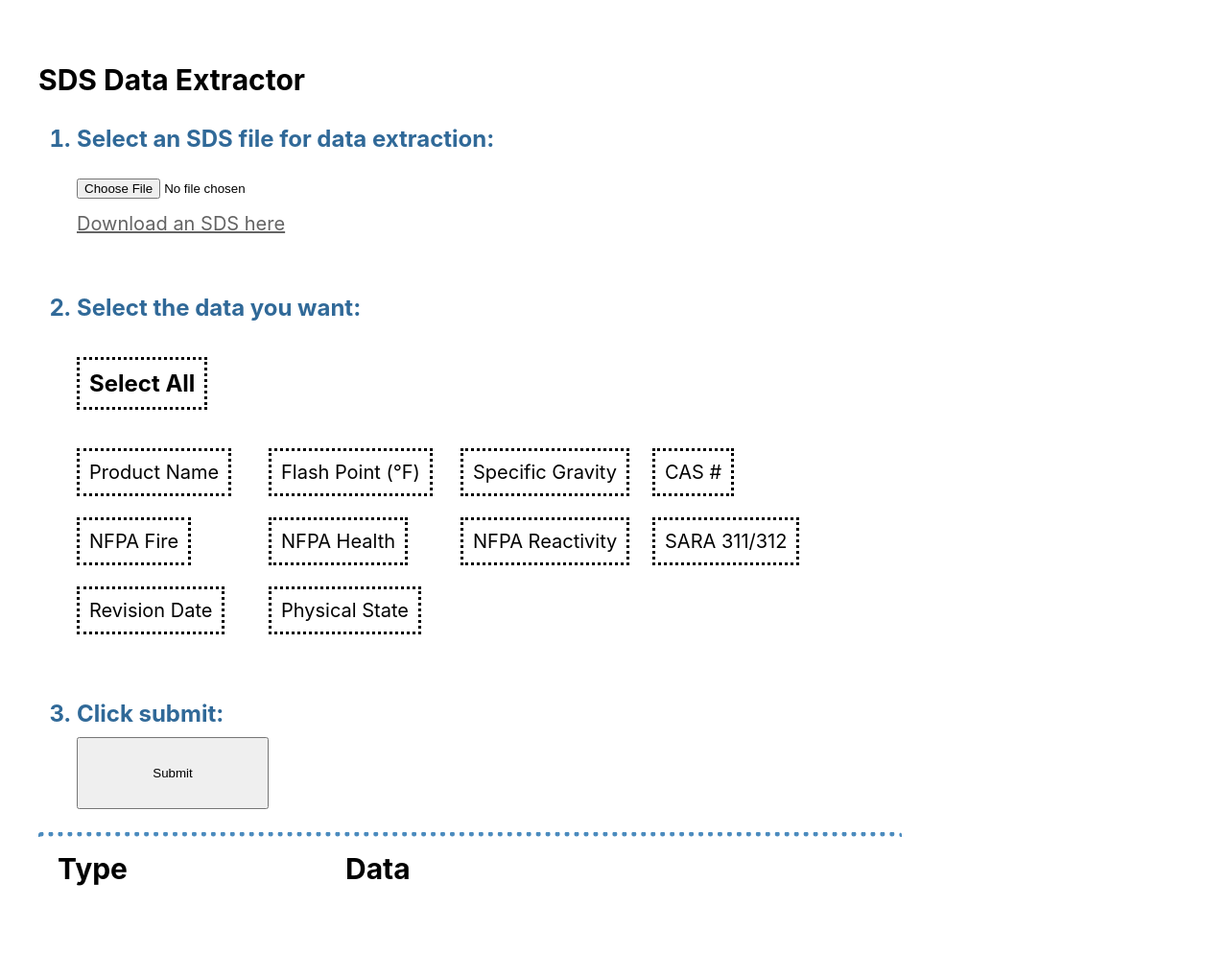
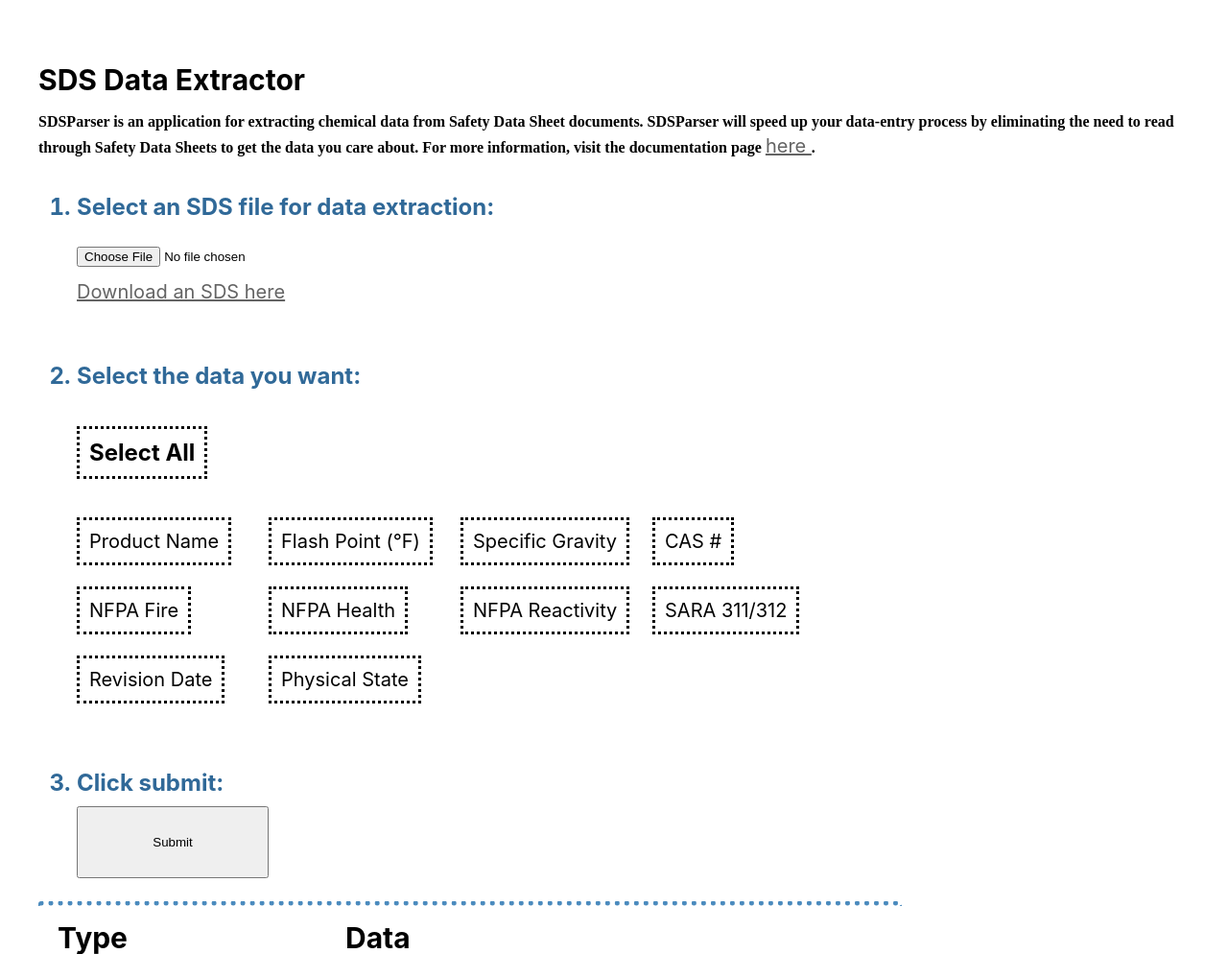
Before and after one commit to astepe/ari-blog, a Flask app: page /projects/submit_sds in a window 1280 px wide. Shown: the part 93-1087 px from the top of the page at 96% size. Before the commit the page ends 1016 px from the top, so only its background shows below. Run offline with Flask 2, Linux system fonts and the light colour scheme; some libraries are stand-ins or nearby versions.

Commit message:
Added brief sds parser description and link to docs

```diff
--- a/blueprints/templates/sds_parser_form.html
+++ b/blueprints/templates/sds_parser_form.html
@@ -80,6 +80,15 @@ function requestSDSDataResult(workerId) {
 <form onsubmit="event.preventDefault(); requestSDSData(event, );" method="POST" enctype='multipart/form-data'>
   {{form.hidden_tag()}}
 <h1 style="padding-top: 50px;">SDS Data Extractor</h1>
+  <h4>
+    SDSParser is an application for extracting chemical data from Safety Data Sheet documents.
+    SDSParser will speed up your data-entry process by eliminating the need to read through Safety Data Sheets to get the data you care about.
+    For more information, visit the documentation page
+    <a style="text-decoration: underline;" target="_blank" href="https://github.com/astepe/sds_parser">
+      here
+    </a>
+    .
+  </h4>
 <ol>
   <li style="color: #306998; font-weight: bold;">Select an SDS file for data extraction:</li>
     {{form.sds_file}}
```
